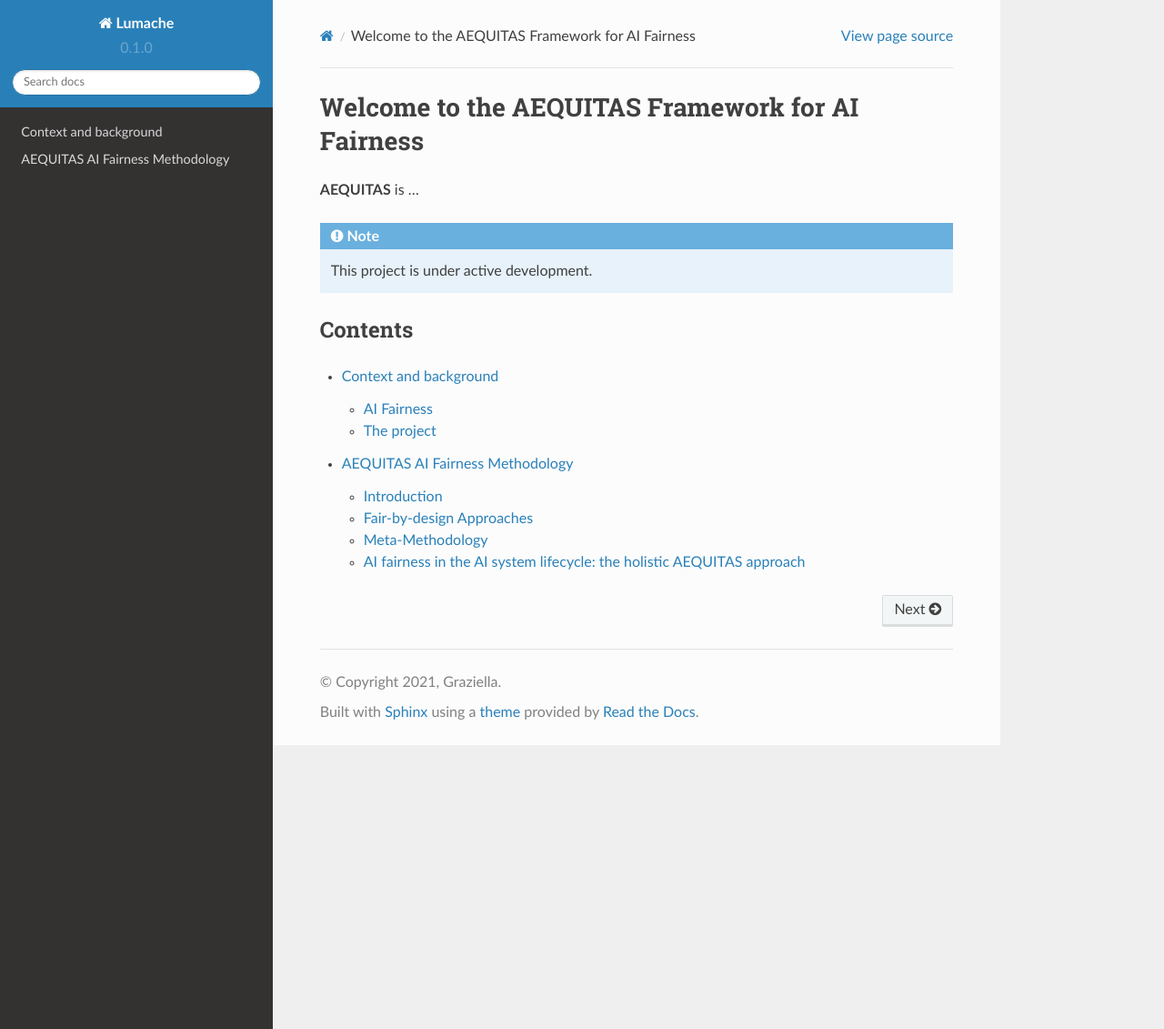
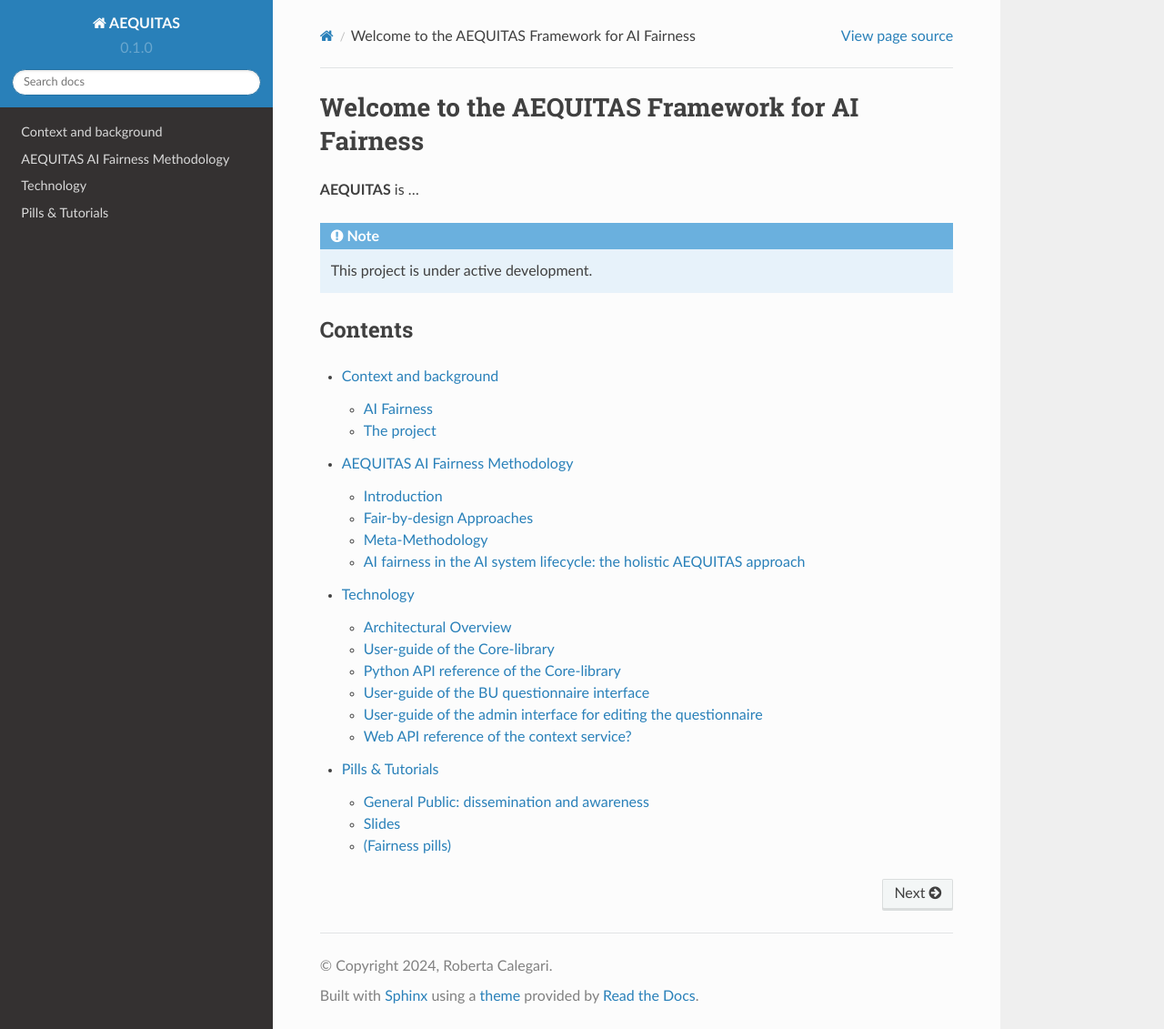
Before and after one commit to aequitas-aod/aequitas-home, a Sphinx documentation site: the page built from docs/source/index.rst, in a window 1280 px wide and 1131 px high. Shown: the whole window at 91% size. Built offline with Sphinx 7.4.7 and the Read the Docs theme 2.0.0, drawn with Linux system fonts in a browser that asks for light colours.

Commit message:
rc: first draft

```diff
--- a/docs/source/conf.py
+++ b/docs/source/conf.py
@@ -2,9 +2,9 @@
 
 # -- Project information
 
-project = 'Lumache'
-copyright = '2021, Graziella'
-author = 'Graziella'
+project = 'AEQUITAS'
+copyright = '2024, Roberta Calegari'
+author = 'Roberta Calegari'
 
 release = '0.1'
 version = '0.1.0'
--- a/docs/source/index.rst
+++ b/docs/source/index.rst
@@ -14,3 +14,5 @@ Contents
 
    context
    methodology
+   technology
+   pills
--- /dev/null
+++ b/docs/source/pills.rst
@@ -0,0 +1,14 @@
+Pills & Tutorials
+=================================
+
+General Public: dissemination and awareness
+------------
+
+Slides
+------------
+
+* Seminar
+* Courses
+
+(Fairness pills)
+------------
--- /dev/null
+++ b/docs/source/technology.rst
@@ -0,0 +1,20 @@
+Technology
+=================================
+
+Architectural Overview
+------------
+
+User-guide of the Core-library
+------------
+
+Python API reference of the Core-library
+------------
+
+User-guide of the BU questionnaire interface
+------------
+
+User-guide of the admin interface for editing the questionnaire
+------------
+
+Web API reference of the context service?
+------------
```
Also changed, not shown: docs/source/usecases.rst (added, +18 -0 lines).
